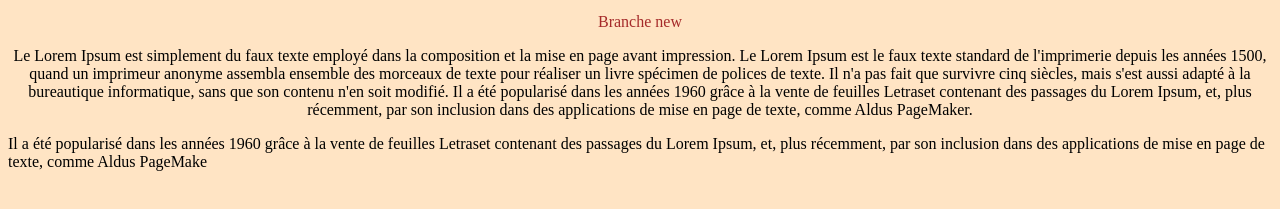
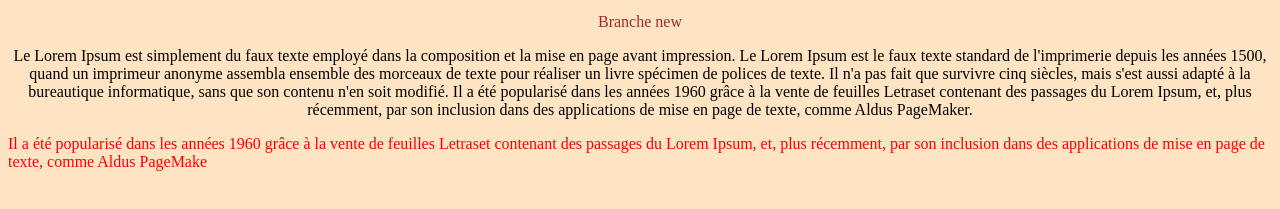
Before and after one commit to alamrd/cours_git, a plain HTML site: page index.html in a window 1280 px wide. Shown: the part 101-310 px from the top of the page. Drawn offline with Linux system fonts and the light colour scheme.

Commit message:
Update style.css

```diff
--- a/style.css
+++ b/style.css
@@ -19,3 +19,7 @@ p{
 
     text-align: center;
 }
+.description{
+    color:red;
+
+}
```
